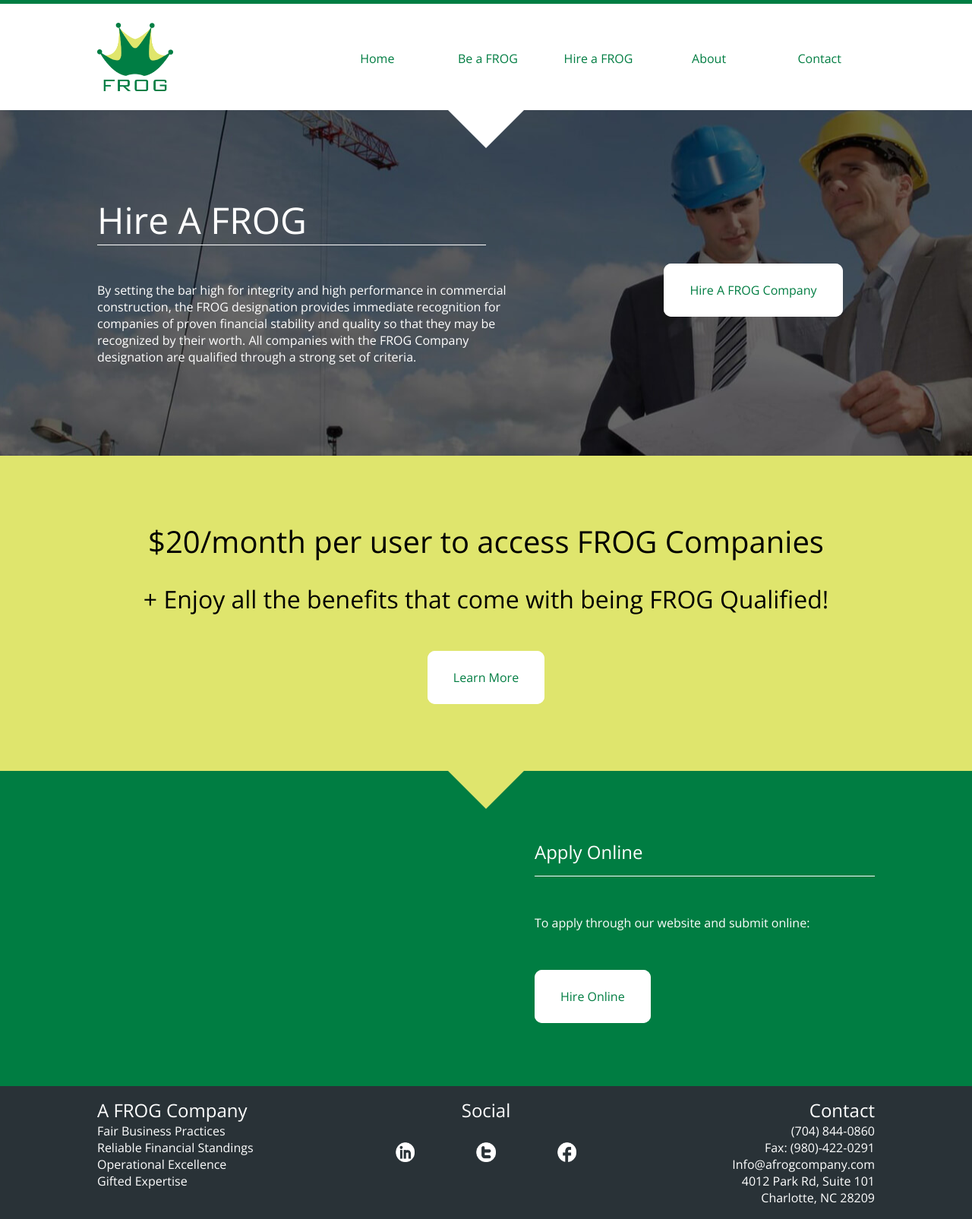
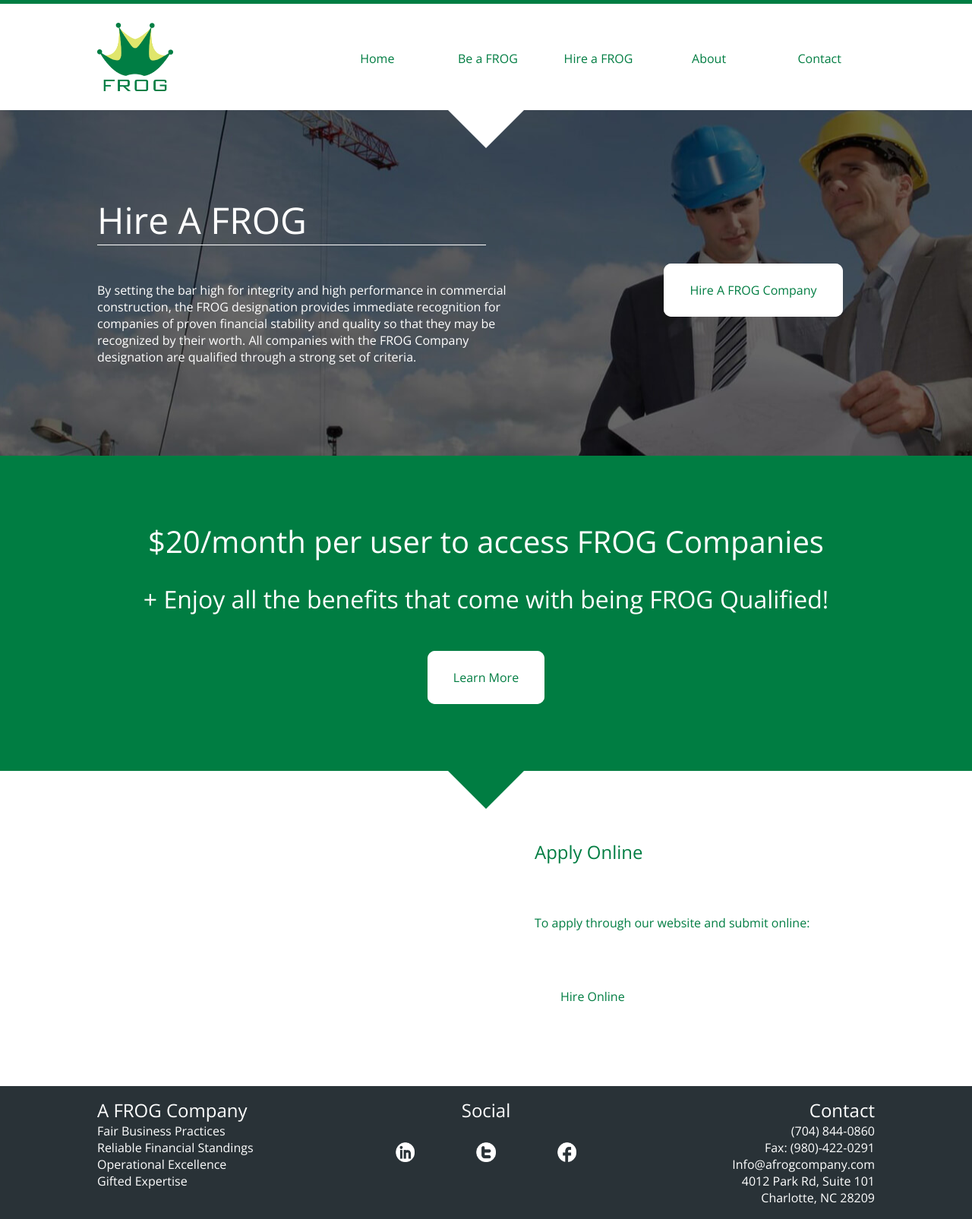
Before and after one commit to alexdaniels11/A-FROG-Company, a PHP site: page /hire-a-frog.php in a window 1280 px wide. Shown: the whole page at 76% size. Run offline with PHP 8.4, Linux system fonts and the light colour scheme.

Commit message:
-mhire a frog page changes

```diff
--- a/css/main.css
+++ b/css/main.css
@@ -324,6 +324,11 @@ nav ul a li:hover {
 	margin-bottom: 40px;
 }
 
+.sec4arrow {
+	border-top: 50px solid #007d42;
+	margin-bottom: 40px;
+}
+
 .center-title {
 	width: 100%;
 	margin-left: auto;
@@ -543,22 +548,6 @@ nav ul a li:hover {
 	opacity: .4;
 }
 
-.white {
-	color: #fff;
-}
-
-.white-background {
-	background-color: #fff;
-}
-
-.green {
-	color: #007d42;
-}
-
-.green-background {
-	background-color: #007d42;
-}
-
 .top50 {
 	top: 50px;
 }
@@ -575,6 +564,22 @@ nav ul a li:hover {
 
 .padding-40 {
 	padding-top: 40px;
+}
+
+.white {
+	color: #fff;
+}
+
+.white-background {
+	background-color: #fff;
+}
+
+.green {
+	color: #007d42;
+}
+
+.green-background {
+	background-color: #007d42;
 }
 
 .four-column {
--- a/hire-a-frog.php
+++ b/hire-a-frog.php
@@ -14,8 +14,8 @@
 		</div>
 	</div>
 
-	<div class="page2">
-		<div class="center-titles padding-40">
+	<div class="page2 green-background">
+		<div class="center-titles padding-40 white">
 			<h1>$20/month per user to access FROG Companies</h2>
 			<h2>+ Enjoy all the benefits that come with being FROG Qualified!</h2>
 			<div class="center-button">
@@ -25,7 +25,7 @@
 	</div>
 
 	<div class="arrow-down sec4arrow"></div>
-		<div class="whatwedo white apply apply2">
+		<div class="whatwedo green white-background apply apply2">
 		<a class="apply"></a>
 			<div class="center-title">
 				<div class="colright2">
```
